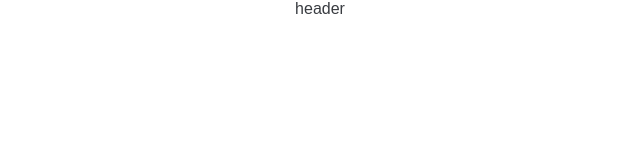
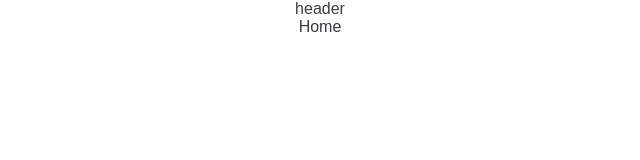
Before and after one commit to msram1002/tesla-clone, a React (Create React App) app: page / in a window 1280 px wide. Shown: the top 160 px of the page, without its empty margins (320-960 px from the left). Built offline with nearby package versions, Linux system fonts and the light colour scheme.

Commit message:
creating and importing home page component

```diff
--- a/src/App.js
+++ b/src/App.js
@@ -3,11 +3,13 @@
 import { Counter } from './features/counter/Counter';
 import './App.css';
 import Header from './components/Header';
+import Home from './components/Home';
 
 function App() {
   return (
     <div className="App">
       <Header />
+      <Home />
     </div>
   );
 }
--- /dev/null
+++ b/src/components/Home.js
@@ -0,0 +1,11 @@
+import React from 'react'
+
+function Home() {
+  return (
+    <div>
+      Home
+    </div>
+  )
+}
+
+export default Home
```
